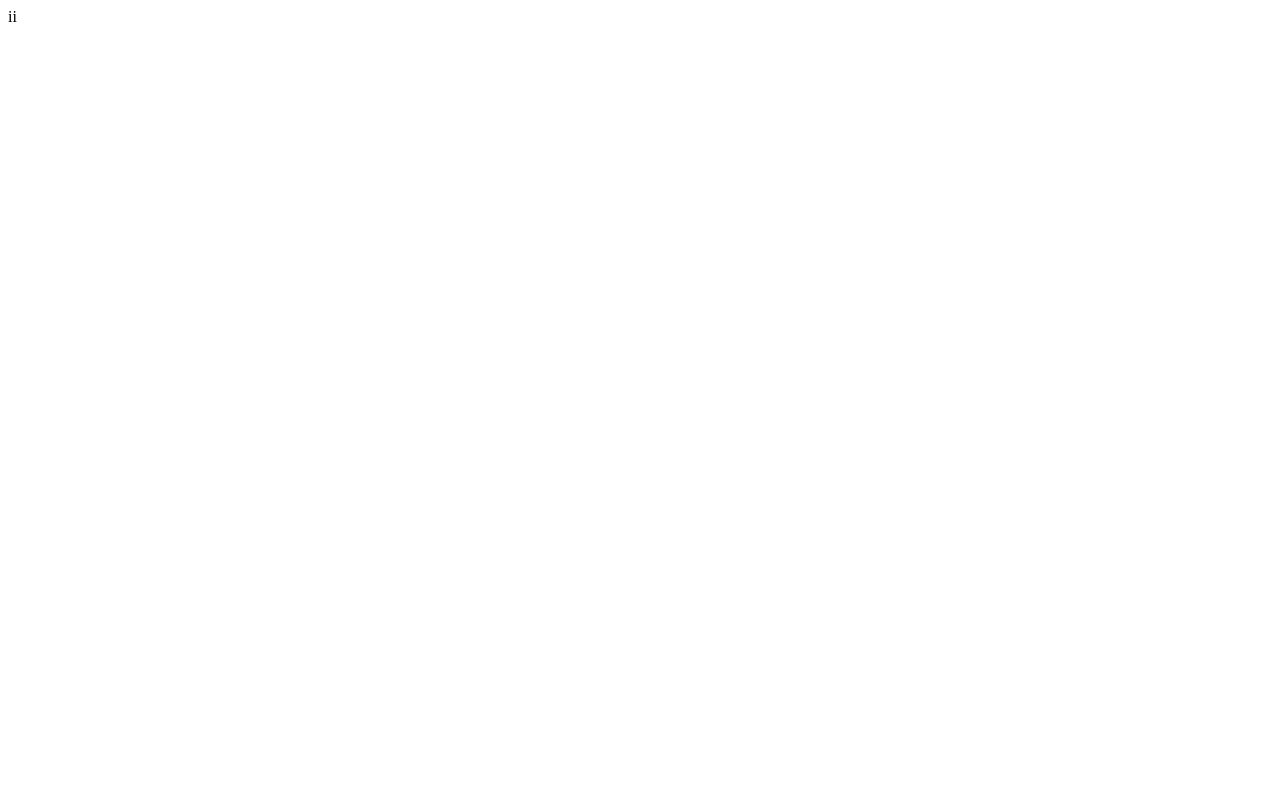
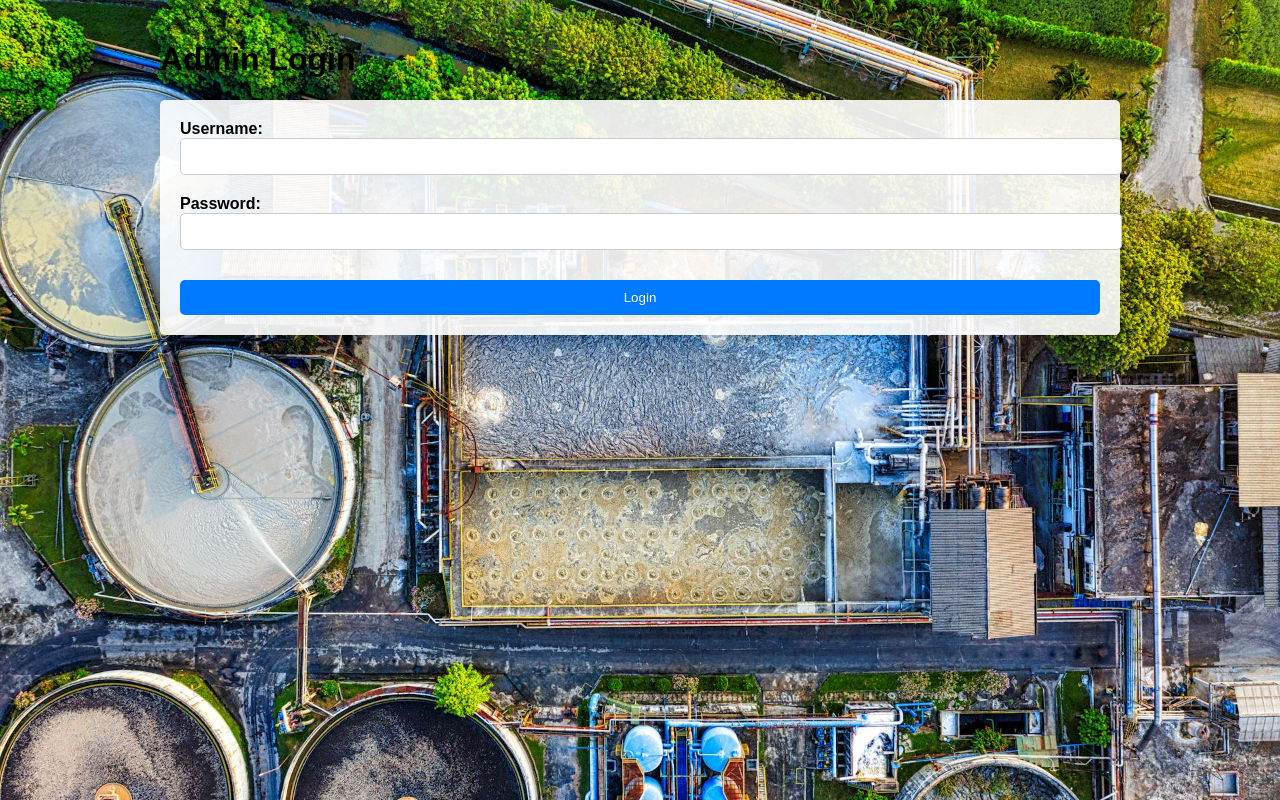
Before and after one commit to rahilmuhammedck/waste-management-system, a plain HTML site: page admin_login.html in a window 1280 px wide. Drawn offline with Linux system fonts and the light colour scheme.

Commit message:
Update admin_login.html

```diff
--- a/admin_login.html
+++ b/admin_login.html
@@ -1 +1,27 @@
-ii
+<!DOCTYPE html>
+<html lang="en">
+<head>
+    <meta charset="UTF-8">
+    <meta name="viewport" content="width=device-width, initial-scale=1.0">
+    <title>Admin Login</title>
+    <link rel="stylesheet" href="styles.css">
+</head>
+<body>
+    <div class="container">
+        <h1>Admin Login</h1>
+        <form id="admin-login-form">
+            <div class="form-group">
+                <label for="username">Username:</label>
+                <input type="text" id="username" name="username" required>
+            </div>
+            <div class="form-group">
+                <label for="password">Password:</label>
+                <input type="password" id="password" name="password" required>
+            </div>
+            <button type="submit">Login</button>
+        </form>
+    </div>
+
+    <script src="admin_login.js"></script>
+</body>
+</html>
```
